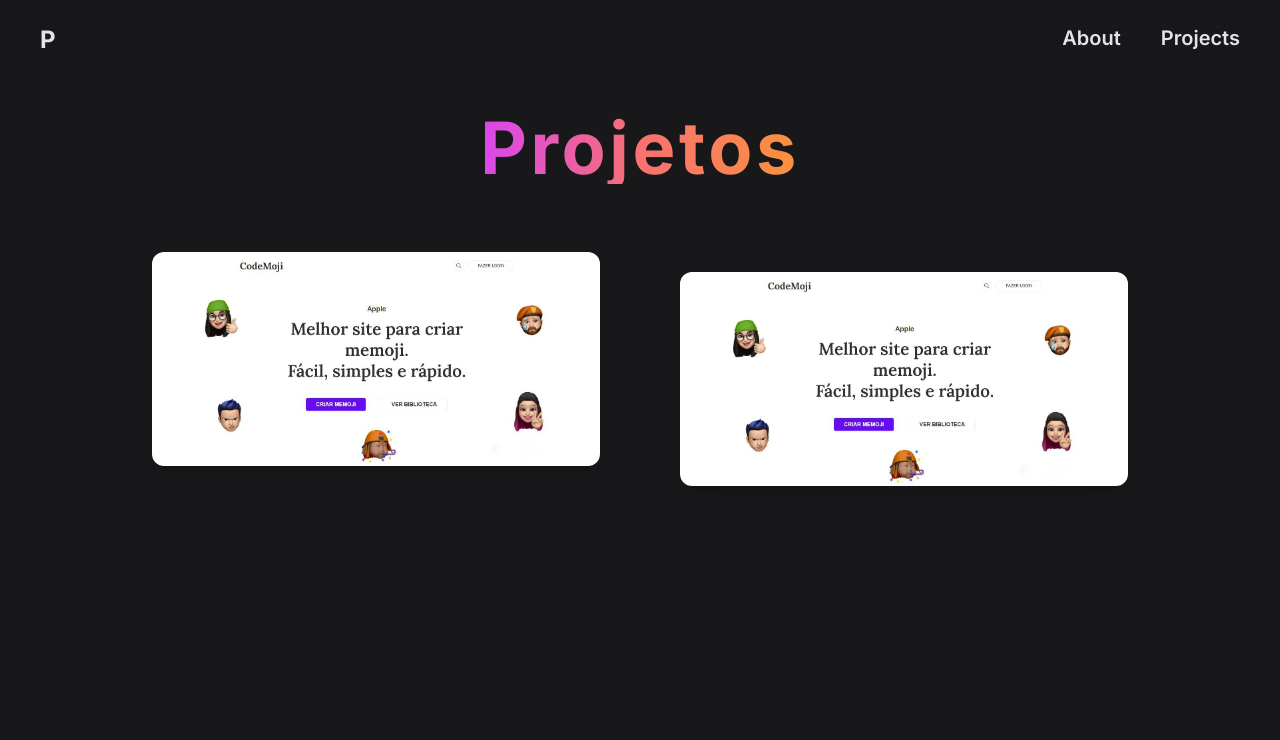
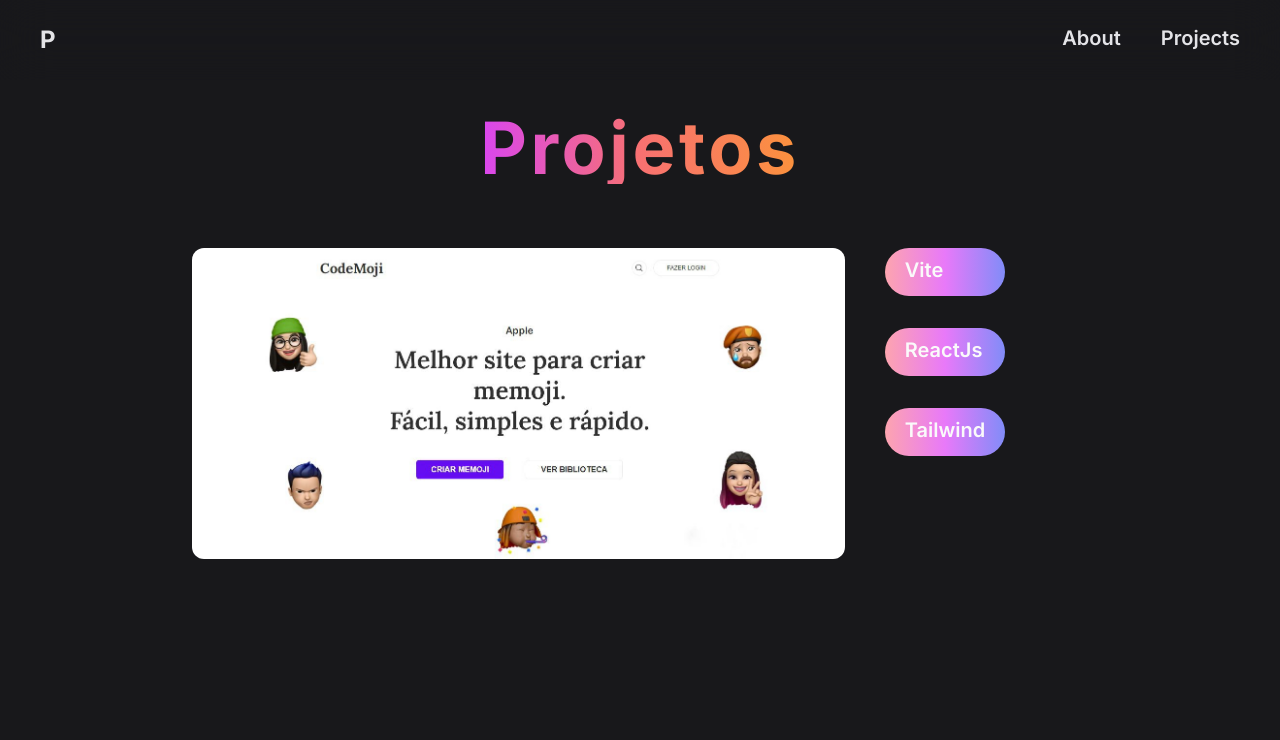
Before and after one commit to PabloJesusdaSilva/portfolio, a Next.js app: page /projects in a window 1280 px wide. Shown: the top 740 px of the page. Built offline with nearby package versions, Linux system fonts and the light colour scheme; no server answers.

Commit message:
:feat: adding new buttons to project

```diff
--- /dev/null
+++ b/src/app/components/CardDesciption.tsx
@@ -0,0 +1,19 @@
+
+
+const CardDescription = () => {
+   return(
+      <div className='sm:flex flex-col space-y-8 ml-10 md: hidden'>
+         <span className='py-2 px-5 h-12 rounded-full text-zinc-50 text-xl font-semibold bg-gradient-to-r from-rose-300 via-fuchsia-400 to-indigo-400'>
+            Vite
+         </span>
+         <span className='py-2 px-5 h-12 rounded-full text-zinc-50 text-xl font-semibold bg-gradient-to-r from-rose-300 via-fuchsia-400 to-indigo-400'>
+            ReactJs
+         </span>
+         <span className='py-2 px-5 h-12 rounded-full text-zinc-50 text-xl font-semibold bg-gradient-to-r from-rose-300 via-fuchsia-400 to-indigo-400'>
+            Tailwind
+         </span>
+      </div>
+   )
+}
+
+export default CardDescription;
--- a/src/app/components/MenuModal.tsx
+++ b/src/app/components/MenuModal.tsx
@@ -8,7 +8,7 @@ import {
 
 const ModalMenu = () => {
    return (
-      <div className="w-72 h-60 backdrop-blur-xl rounded-xl bg-black/95 ">
+      <div className="w-96 h-60 backdrop-blur-xl rounded-xl bg-black/95 ">
          <nav className="flex flex-col items-start p-5 pl-8">
             <span className="font-medium text-xs uppercase mb-7">
                Ir para
--- a/src/app/components/ProjectCard.tsx
+++ b/src/app/components/ProjectCard.tsx
@@ -3,15 +3,20 @@
 import Image from 'next/image';
 import styled from 'styled-components';
 
-import Memoji from '@/app/assets/memoji.jpeg';
+import Link from 'next/link';
+import CardDescription from './CardDesciption';
+
+const Container = styled.section`
+   display: flex;
+`
 
 const ProjectContainer = styled.div`
-   width: 35%;
+   width: 60%;
    height: auto;
    border-radius: 12px;
 
    @media (max-width: 600px) {
-      width: 86%;
+      width: 96%;
    }
 `
 
@@ -19,41 +24,68 @@ const ProjectImage = styled.div`
    width: 100%;
 `
 
-const ProjectDescription = styled.div`
+const Shadow = styled.div`
    position: relative;
-   top: -90px;
+   display: block;
    z-index: -10;
-   display: flex;
-   justify-content: space-between;
-   align-items: center;
+   top: -87.5%;
    width: 100%;
-   height: 90px;
-   padding: 10px 14px;
-   font-weight: 700;
-   border-radius: 0 0 20px 20px;
-   box-shadow: 0 10px 15px -3px rgb(0 0 0 / 0.1), 0 4px 6px -4px rgb(0 0 0 / 0.1);
-   transition: all .4s ease-in-out;
-   background-color: #27272a;
+   height: 87.8%;
+   opacity: 0;
+   border-radius: 12px;
+   transition: all .4s;
+   background-color: #18181b;
 
    ${ProjectContainer}:hover & {
       position: relative;
       z-index: 10;
-      top: -4px;
+      opacity: 0.8;
    }
 
    @media (max-width: 600px) {
-      height: 70px;
+      top: -80%;
+      height: 80%;
+   }
+`
+
+const ProjectDescription = styled.div`
+   position: relative;
+   z-index: -10;
+   top: -167.5%;
+   display: flex;
+   flex-direction: column;
+   justify-content: space-evenly;
+   align-items: center;
+   width: 100%;
+   height: 79.8%;
+   padding: 10px 14px;
+   opacity: 0;
+   font-weight: 700;
+   box-shadow: 0 10px 15px -3px rgb(0 0 0 / 0.1), 0 4px 6px -4px rgb(0 0 0 / 0.1);
+   transition: all .3s ease-in-out;
+
+   ${ProjectContainer}:hover & {
+      position: relative;
+      z-index: 20;
+      opacity: 1;
+   }
+
+   @media (max-width: 600px) {
+      top: -150%;
+      height: 71%;
+      padding: 0 14px;
    }
 `
 
 const ProjectTitle = styled.h2`
    position: relative;
    bottom: -6px;
-   font-size: 22px;
-   letter-spacing: 2px;
+   font-size: 50px;
+   letter-spacing: 4px;
    color: #d4d4d8;
 
    @media (max-width: 600px) {
+      margin-bottom: 14px;
       font-size: 18px;
    }
 `
@@ -61,7 +93,7 @@ const ProjectTitle = styled.h2`
 const PathButtons = styled.div`
    display: flex;
    position: relative;
-   bottom: -6px;
+   top: -20px;
    cursor: pointer;
    color: #FFF;
 `
@@ -69,67 +101,81 @@ const PathButtons = styled.div`
 const PathCodeButton = styled.button`
    position: relative;
    z-index: 20;
-   padding: 8px 22px;
-   font-size: 18px;
+   padding: 12px 27px;
+   font-size: 20px;
    letter-spacing: 3px;
    border-radius: 40px;
    background: linear-gradient(to right top, rgb(139, 92, 246), rgb(253, 186, 116));
 
    @media (max-width: 600px) {
-      font-size: 16px;
-      padding: 6px 10px;
+      font-size: 14px;
+      padding: 4px 12px;
    }
 `
 
 const PathDeployButton = styled.button`
-   margin-left: 15px;
-   padding: 8px 22px;
-   font-size: 18px;
+   margin-left: 18px;
+   padding: 12px 27px;
+   font-size: 20px;
    letter-spacing: 3px;
    border-radius: 40px;
    background: linear-gradient(to right top, rgb(139, 92, 246), rgb(253, 186, 116));
 
    @media (max-width: 600px) {
-      font-size: 16px;
+      font-size: 14px;
       margin-left: 10px;
-      padding: 6px 10px;
+      padding: 4px 12px;
    }
 `
 
 interface ProjectInformation {
+   image: any
    title: string;
    deployPath: string;
    repositoriePath: string;
 }
 
 export default function ProjectCard ({
+   image,
    title,
-   deployPath,
-   repositoriePath
+   repositoriePath,
+   deployPath
 }: ProjectInformation ) {
    return (
+      <Container>
          <ProjectContainer>
             <ProjectImage>
                <Image
                   className='rounded-xl'
-               src={Memoji}
+                  src={image}
                   alt='Image of the project Memoji'
                   />
             </ProjectImage>
+
+            <Shadow />
 
             <ProjectDescription>
                <ProjectTitle>
                   {title}
                </ProjectTitle>
+
                <PathButtons>
                   <PathCodeButton>
+                     <Link href={repositoriePath}>
                         Code
+                     </Link>
                   </PathCodeButton>
+
                   <PathDeployButton>
+                     <Link href={deployPath}>
                         Deploy
+                     </Link>
                   </PathDeployButton>
                </PathButtons>
             </ProjectDescription>
          </ProjectContainer>
+
+         <CardDescription />
+      </Container>
    )
 }
--- a/src/app/globals.css
+++ b/src/app/globals.css
@@ -7,3 +7,9 @@
   padding: 0;
   box-sizing: border-box;
 }
+
+body::-webkit-scrollbar {
+  width: 20px;
+  height: 70px;
+  border-radius: 10px;
+}
--- /dev/null
+++ b/src/app/partials/ProjectSection.tsx
@@ -0,0 +1,40 @@
+import ProjectCard from "../components/ProjectCard"
+
+import VtexImage from "@/app/assets/vtex-page.png"
+import AnunxImage from '@/app/assets/anunx-page.png'
+import MemojiImage from '@/app/assets/memoji.jpeg'
+
+const ProjectSection = () => {
+   return(
+      <section className="mt-16 ml-4 md:ml-48">
+            <div className="flex flex-col space-y-10">
+               <ProjectCard
+                  image={MemojiImage}
+                  title='Memoji'
+                  repositoriePath='https://github.com/PabloJesusdaSilva/memoji'
+                  deployPath='https://codemoji-red.vercel.app/'
+               />
+               <ProjectCard
+                  image={AnunxImage}
+                  title='Anunx'
+                  repositoriePath='https://github.com/PabloJesusdaSilva/Anunx'
+                  deployPath=''
+               />
+               <ProjectCard
+                  image={VtexImage}
+                  title='Vtex'
+                  repositoriePath='https://github.com/PabloJesusdaSilva/vtex-teste'
+                  deployPath=''
+               />
+               <ProjectCard
+                  image={VtexImage}
+                  title='Vtex'
+                  deployPath=''
+                  repositoriePath=''
+               />
+            </div>
+         </section>
+   )
+}
+
+export default ProjectSection;
--- a/src/app/projects/page.tsx
+++ b/src/app/projects/page.tsx
@@ -1,42 +1,15 @@
 'use client';
 
-import ProjectCard from "../components/ProjectCard"
-import VtexImage from "@/app/assets/vtex-page.png"
-import AnunxImage from '@/app/assets/anunx-page.png'
-import MemojiImage from '@/app/assets/memoji.jpeg'
-import { useEffect, useState } from "react"
-import axios from "axios"
+import ProjectSection from '../partials/ProjectSection';
 
 export default function ProjectsPage () {
-   const [repositories, setRepositories] = useState([]);
-
-   useEffect(() => {
-      axios.get('https://api.github.com/users/PabloJesusdaSilva/repos')
-         .then(res => {
-            setRepositories(res.data)
-         });
-   })
-
    return(
-      <main className="flex flex-col items-center w-full h-auto mb-28">
-         <h1 className="mt-28 text-5xl md:text-7xl font-bold tracking-wider bg-clip-text text-transparent bg-gradient-to-r from-fuchsia-500 via-red-400 to-orange-400">
+      <main className='flex flex-col items-center w-full h-auto mb-28'>
+         <h1 className='mt-28 text-5xl md:text-7xl font-bold tracking-wider bg-clip-text text-transparent bg-gradient-to-r from-fuchsia-500 via-red-400 to-orange-400'>
             Projetos
          </h1>
 
-         <section className="mt-12">
-            <div className="flex flex-col items-center space-x-0 space-y-10 md:flex-row justify-center md:space-x-20">
-               <ProjectCard
-                  title='Memoji'
-                  deployPath=''
-                  repositoriePath=''
-               />
-               <ProjectCard
-                  title='Memoji'
-                  deployPath=''
-                  repositoriePath=''
-               />
-            </div>
-         </section>
+         <ProjectSection />
       </main>
    )
 }
```
Lines whose indentation alone changed are shown as unchanged.
